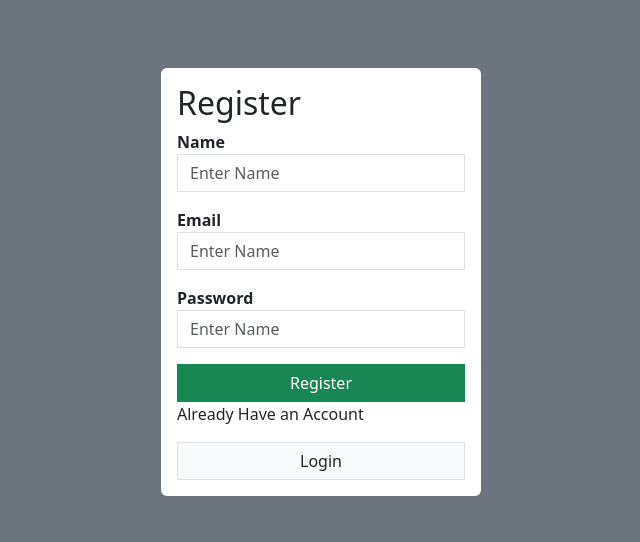
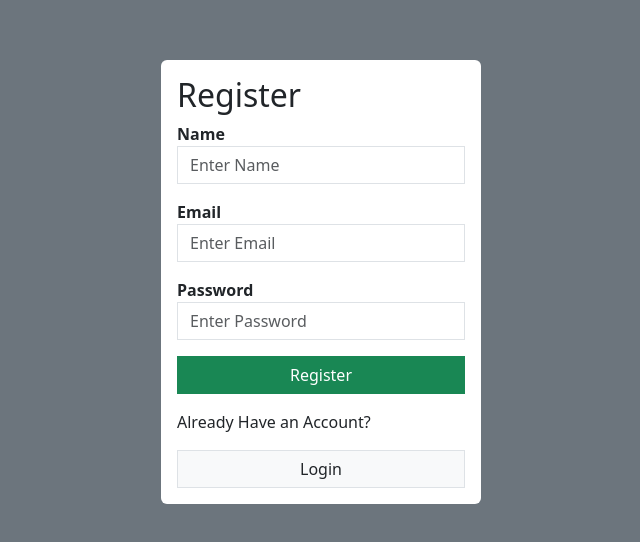
Before and after one commit to abdulbaseer84/login-frontend, a React (Vite) app: page /register in a window 1280 px wide. Shown: the part 118-660 px from the top of the page, without its empty margins (319-959 px from the left). Built offline with nearby package versions, Linux system fonts and the light colour scheme.

Commit message:
Update Signup.jsx

```diff
--- a/src/Signup.jsx
+++ b/src/Signup.jsx
@@ -1,13 +1,15 @@
 import { useState } from "react";
 import { Link, useNavigate } from "react-router-dom";
-import axios from 'axios'
+import axios from 'axios';
 
-function Signup(){
-    const [name,setName]=useState()
-    const [email,setEmail]=useState()
-    const [password,setPassword]=useState()
-    const navigate=useNavigate()
-    axios.defaults.withCredentials=true;
+function Signup() {
+    const [name, setName] = useState("");
+    const [email, setEmail] = useState("");
+    const [password, setPassword] = useState("");
+    const navigate = useNavigate();
+
+    axios.defaults.withCredentials = true;
+
     const handleSubmit = async (e) => {
         e.preventDefault();
         try {
@@ -15,60 +17,76 @@ const handleSubmit = async (e) => {
             console.log(result);
             navigate('/home');
         } catch (err) {
-        console.log(err);
+            console.error("Error registering user:", err);
         }
     }
 
-    return(
+    return (
         <div className="d-flex justify-content-center align-items-center bg-secondary vh-100">
             <div className="bg-white p-3 rounded w-25">
                 <h2>Register</h2>
                 <form onSubmit={handleSubmit}>
+                    {/* Name Input */}
                     <div className="mb-3">
-                    <label htmlFor="email">
+                        <label htmlFor="name">
                             <strong>Name</strong>
                         </label>
-                    <input type="text"
+                        <input
+                            type="text"
                             placeholder="Enter Name"
                             autoComplete="off"
-                    name="email"
+                            name="name"
                             className="form-control rounded-0"
-                    onChange={(e)=>setName(e.target.value)}
+                            onChange={(e) => setName(e.target.value)}
+                            value={name}
                             required
                         />
                     </div>
+
+                    {/* Email Input */}
                     <div className="mb-3">
                         <label htmlFor="email">
                             <strong>Email</strong>
                         </label>
-                    <input type="email"
-                    placeholder="Enter Name"
+                        <input
+                            type="email"
+                            placeholder="Enter Email"
                             autoComplete="off"
                             name="email"
                             className="form-control rounded-0"
-                    onChange={(e)=>setEmail(e.target.value)}
+                            onChange={(e) => setEmail(e.target.value)}
+                            value={email}
                             required
                         />
                     </div>
+
+                    {/* Password Input */}
                     <div className="mb-3">
-                    <label htmlFor="email">
+                        <label htmlFor="password">
                             <strong>Password</strong>
                         </label>
-                    <input type="password"
-                    placeholder="Enter Name"
+                        <input
+                            type="password"
+                            placeholder="Enter Password"
                             name="password"
                             className="form-control rounded-0"
-                    onChange={(e)=>setPassword(e.target.value)}
+                            onChange={(e) => setPassword(e.target.value)}
+                            value={password}
                             required
                         />
                     </div>
-                <button type="submit" className="btn btn-success w-100 rounded-0">Register</button>
+
+                    <button type="submit" className="btn btn-success w-100 rounded-0">
+                        Register
+                    </button>
                 </form>
-                <p>Already Have an Account</p>
-                <Link to="/" className="btn btn-default border w-100 bg-light rounded-0 text-decoration-none color-green">Login</Link>
-
+                <p className="mt-3">Already Have an Account?</p>
+                <Link to="/" className="btn btn-default border w-100 bg-light rounded-0 text-decoration-none text-green">
+                    Login
+                </Link>
             </div>
         </div>
     );
 }
+
 export default Signup;
```
Lines whose indentation alone changed are shown as unchanged.
